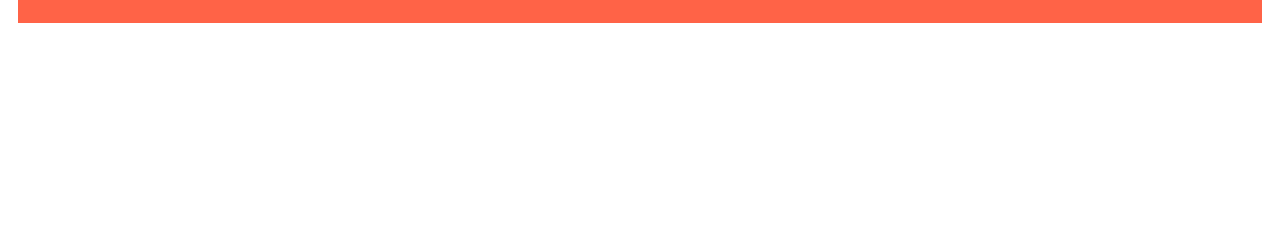
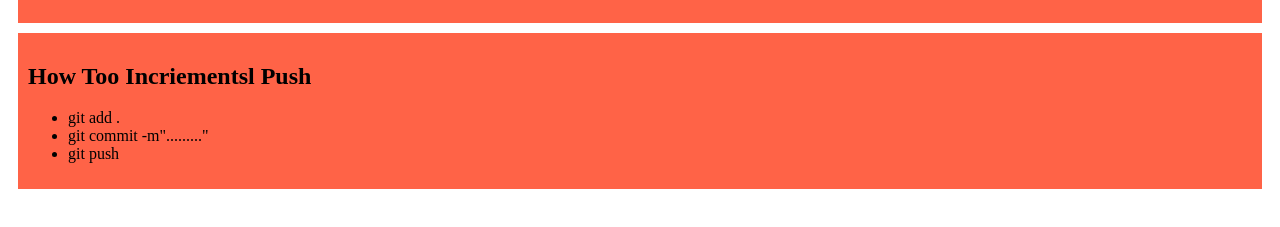
Before and after one commit to sakib236160/My-Simple-Website, a plain HTML site: page index.html in a window 1280 px wide. Shown: the part 463-690 px from the top of the page. Drawn offline with Linux system fonts and the light colour scheme.

Commit message:
added new commit

```diff
--- a/index.html
+++ b/index.html
@@ -19,5 +19,13 @@
         <h1>My Third Website</h1>
         <p>Lorem ipsum dolor sit amet, consectetur adipisicing elit. Dolor quisquam libero vitae consectetur, ex adipisci, aut veritatis porro voluptatum explicabo consequuntur voluptates illum iure culpa cum molestias quidem, cumque totam?</p>
     </div>
+    <div>
+        <h2>How Too Incriementsl Push</h2>
+        <ul>
+            <li>git add .</li>
+            <li>git commit -m"........."</li>
+            <li>git push</li>
+        </ul>
+    </div>
 </body>
 </html>
```
